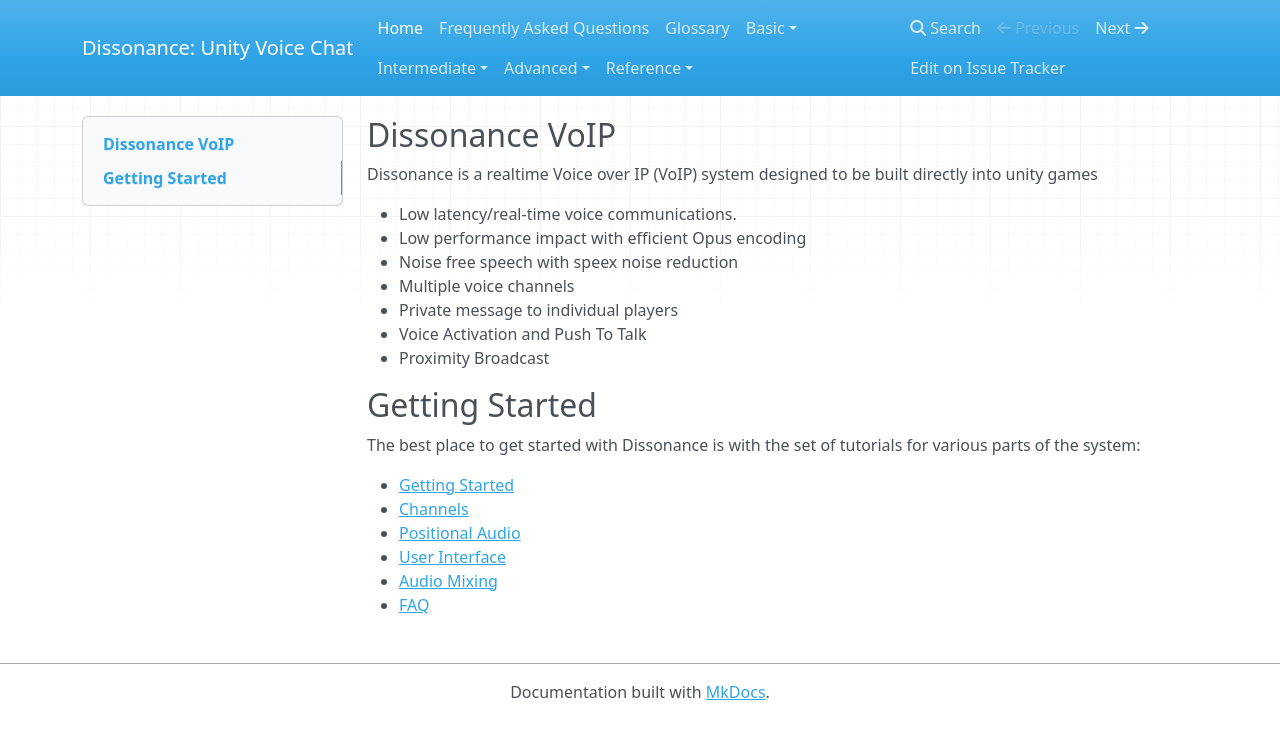
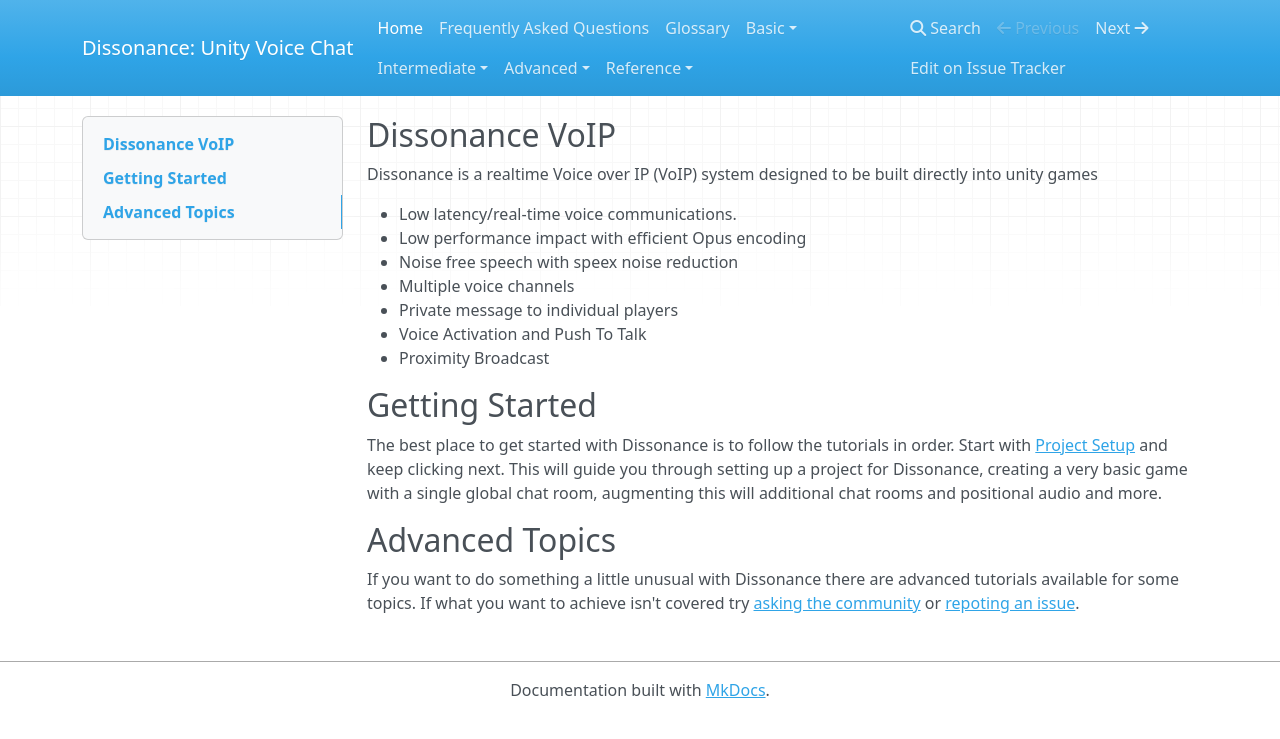
Before and after one commit to Placeholder-Software/Dissonance, an MkDocs documentation site: the page built from docs/index.md, in a window 1280 px wide. Shown: the top 739 px of the page. Built offline with MkDocs 1.6.1, drawn with Linux system fonts in a browser that asks for light colours; nearby versions of some CDN libraries; old or Windows-style settings are respelled for this version of MkDocs.

Commit message:
Wrote a little more of the introduction of the multiple rooms tutorial
Signed-off-by: Martin Evans <martindevans@gmail.com>

```diff
--- a/docs/index.md
+++ b/docs/index.md
@@ -12,11 +12,8 @@
 
 ## Getting Started
 
-The best place to get started with Dissonance is with the set of tutorials for various parts of the system:
+The best place to get started with Dissonance is to follow the tutorials in order. Start with [Project Setup](Tutorial - Getting Started.md) and keep clicking next. This will guide you through setting up a project for Dissonance, creating a very basic game with a single global chat room, augmenting this will additional chat rooms and positional audio and more.
 
- - [Getting Started](Tutorial - Getting Started)
- - [Channels](Tutorial - Multiple Rooms)
- - [Positional Audio](Tutorial - Positional Audio)
- - [User Interface](Tutorial - UI)
- - [Audio Mixing](Tutorial - Audio Mixing)
- - [FAQ](FAQ)
+## Advanced Topics
+
+If you want to do something a little unusual with Dissonance there are advanced tutorials available for some topics. If what you want to achieve isn't covered try [asking the community](https://www.reddit.com/r/dissonance_voip) or [repoting an issue](https://github.com/Placeholder-Software/Dissonance).
```
Also changed, not shown: docs/Tutorial - Multiple Rooms.md (+3 -1 lines), docs/Reference/Components/Voice Broadcast Trigger.md (added), docs/Reference/Components/Voice Receipt Trigger.md (added), docs/Tutorial - Basic VoIP.md (line endings or trailing spaces).
